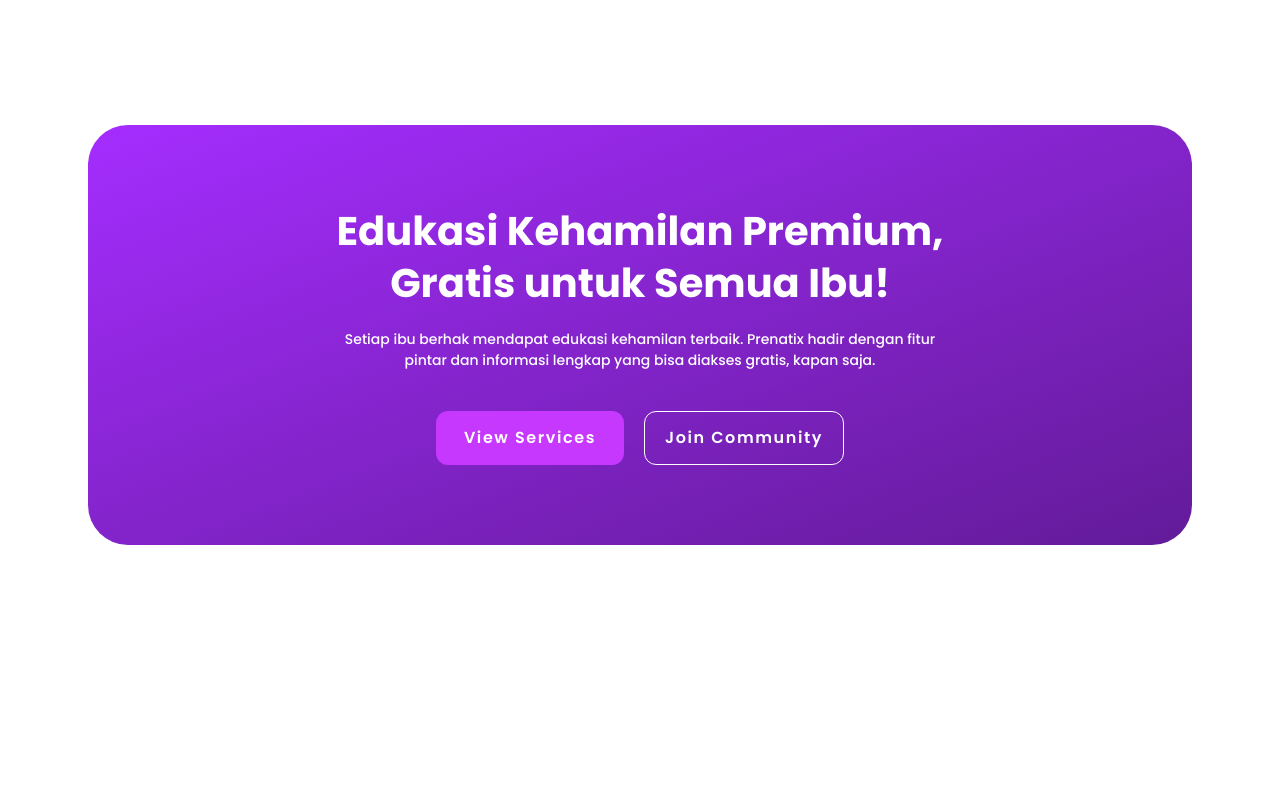
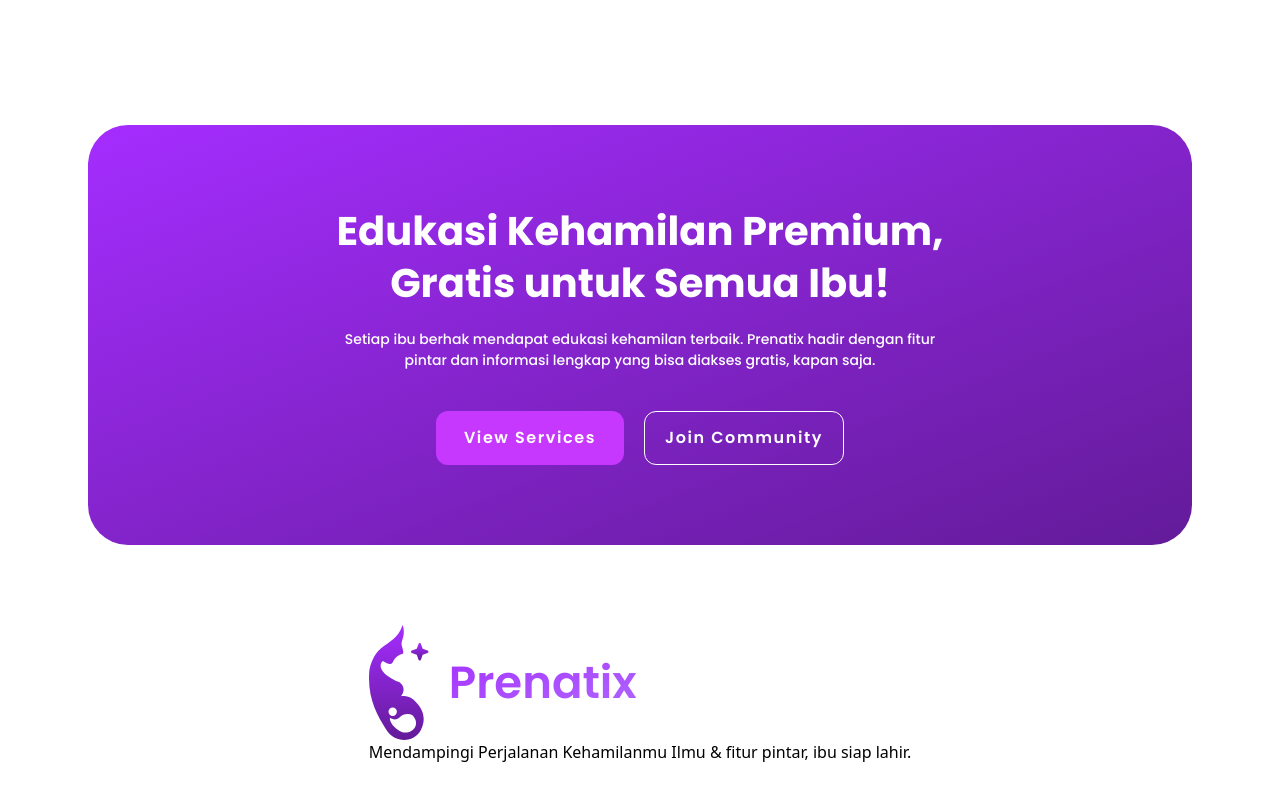
Before and after one commit to pandutria/Prenatix, a plain HTML site: page index.html in a window 1280 px wide. Shown: the part 3141-3941 px from the top of the page. Before the commit the page ends 3766 px from the top, so only its background shows below. Drawn offline with nearby package versions, Linux system fonts and the light colour scheme.

Commit message:
first commit

```diff
--- a/index.html
+++ b/index.html
@@ -192,9 +192,16 @@
           <button class="font-semibold bg-transparant text-white leading-[100%] text-[16px] rounded-[12px] px-5 py-4.5 tracking-widest border border-white">Join Community</button>
         </div>
       </div>
+      <div class="flex flex-row mt-20">
+        <div class="flex flex-col">
+          <div class="flex flex-row items-center gap-5">
+            <img src="./assets/image/logo/logo.svg" class="w-15 h-auto object-contain" alt="">
+            <h1 class="font-semibold text-[45px] text-transparent bg-clip-text bg-gradient-to-br from-[#A52DFF] to-[#B065FF]">Prenatix</h1>
+          </div>
+           <p>Mendampingi Perjalanan Kehamilanmu Ilmu & fitur pintar, ibu siap lahir.</p>
+        </div>
+      </div>
     </div>
-
-
   </div>
 </body>
 </html>
```
